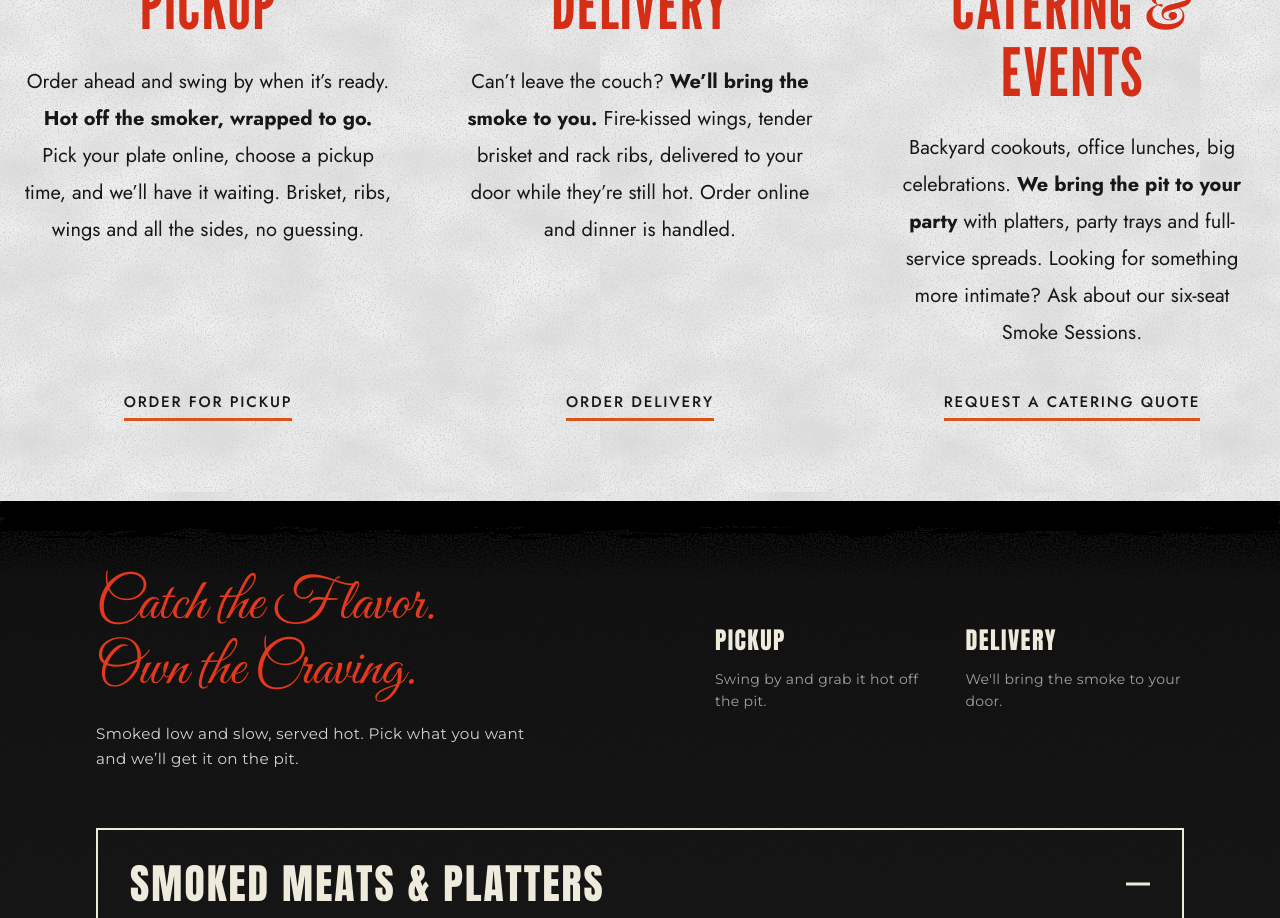
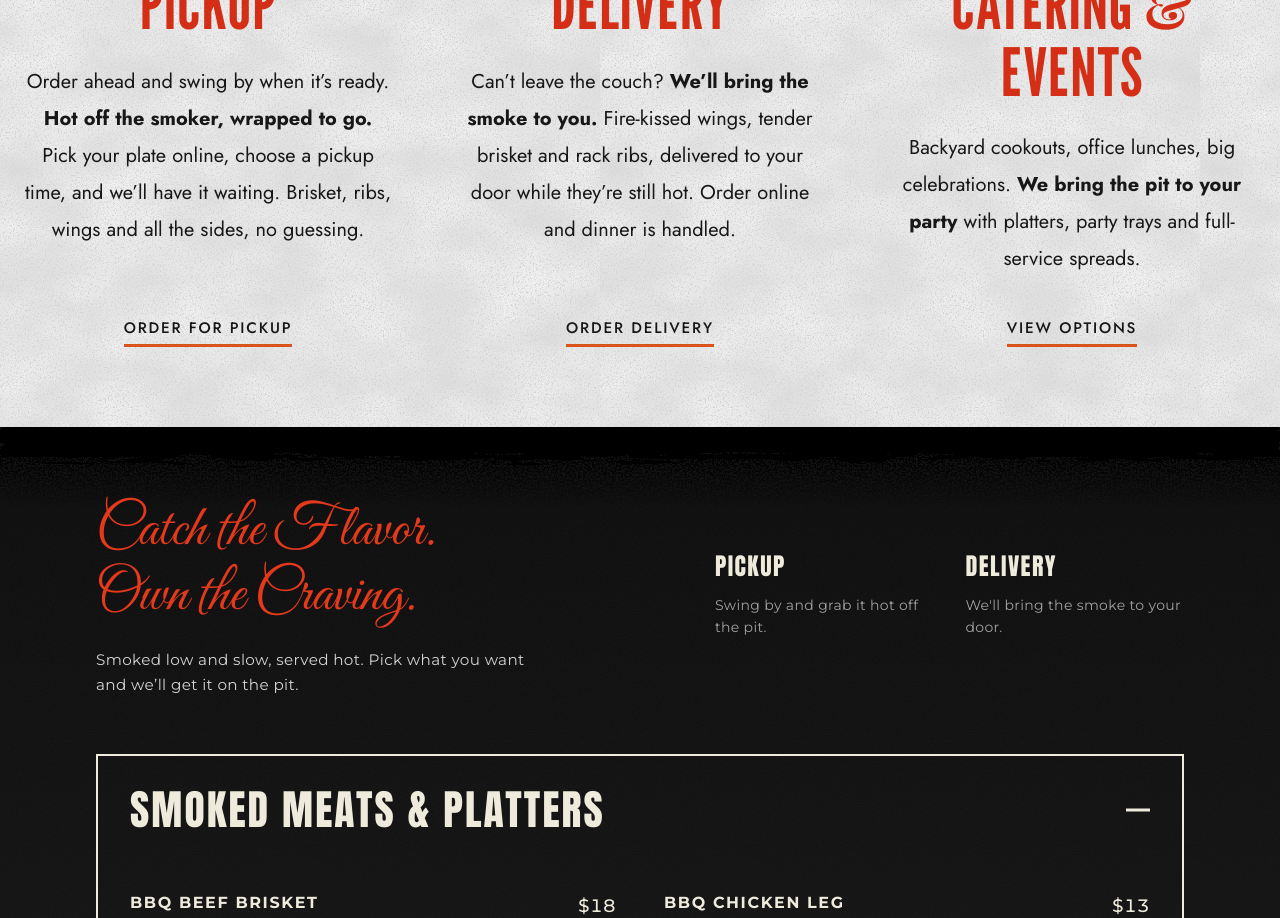
Before and after one commit to Code-Assassin-Fred/Beef-and-Butts-BBQ, a Next.js app: page / in a window 1280 px wide. Shown: the part 1300-2218 px from the top of the page. Built offline with nearby package versions, Linux system fonts and the light colour scheme.

Commit message:
Removed the "six-seat Smoke Sessions" sentence from the catering body text Changed the CTA from "Request a Catering Quote" → "View Options"

```diff
--- a/components/Navbar.tsx
+++ b/components/Navbar.tsx
@@ -1,7 +1,7 @@
 "use client";
 
 import Link from "next/link";
-import { useState } from "react";
+import { useState, useEffect } from "react";
 import { Jost, Kaushan_Script } from "next/font/google";
 
 // Nav font: Jost (geometric uppercase sans, same look as shortys.com nav)
@@ -86,16 +86,33 @@ function Logo() {
 export default function Navbar() {
     const [mobileOpen, setMobileOpen] = useState(false);
     const [dropdownOpen, setDropdownOpen] = useState(false);
+    const [scrolled, setScrolled] = useState(false);
+
+    useEffect(() => {
+        const handleScroll = () => {
+            setScrolled(window.scrollY > 50);
+        };
+        // Check initial scroll position (e.g. after refresh mid-page)
+        handleScroll();
+        window.addEventListener("scroll", handleScroll, { passive: true });
+        return () => window.removeEventListener("scroll", handleScroll);
+    }, []);
 
     return (
         <header
-            className={`${jost.className} absolute inset-x-0 top-0 z-50 border-b border-white/10 bg-transparent text-white`}
+            className={`${jost.className} inset-x-0 top-0 z-50 text-white transition-all duration-300 ${
+                scrolled
+                    ? "fixed border-b border-white/10 bg-black/80 shadow-lg backdrop-blur-md"
+                    : "absolute border-b border-white/10 bg-transparent"
+            }`}
         >
             {/* Soft top shade so the transparent nav stays readable over bright footage */}
-            <div
-                aria-hidden="true"
-                className="pointer-events-none absolute inset-0 -z-10 bg-gradient-to-b from-black/80 via-black/40 to-transparent"
-            />
+            {!scrolled && (
+                <div
+                    aria-hidden="true"
+                    className="pointer-events-none absolute inset-0 -z-10 bg-gradient-to-b from-black/80 via-black/40 to-transparent"
+                />
+            )}
 
             <div className="mx-auto flex h-[90px] items-center px-6 lg:h-[120px] lg:px-[5.7vw]">
                 <Logo />
--- a/components/ServiceColumns.tsx
+++ b/components/ServiceColumns.tsx
@@ -49,11 +49,10 @@ const columns: Column[] = [
             <>
                 Backyard cookouts, office lunches, big celebrations.{" "}
                 <strong className="font-bold">We bring the pit to your party</strong>{" "}
-                with platters, party trays and full-service spreads. Looking for
-                something more intimate? Ask about our six-seat Smoke Sessions.
+                with platters, party trays and full-service spreads.
             </>
         ),
-        cta: { label: "Request a catering quote", href: "/catering" },
+        cta: { label: "View options", href: "/catering" },
     },
 ];
 
```
